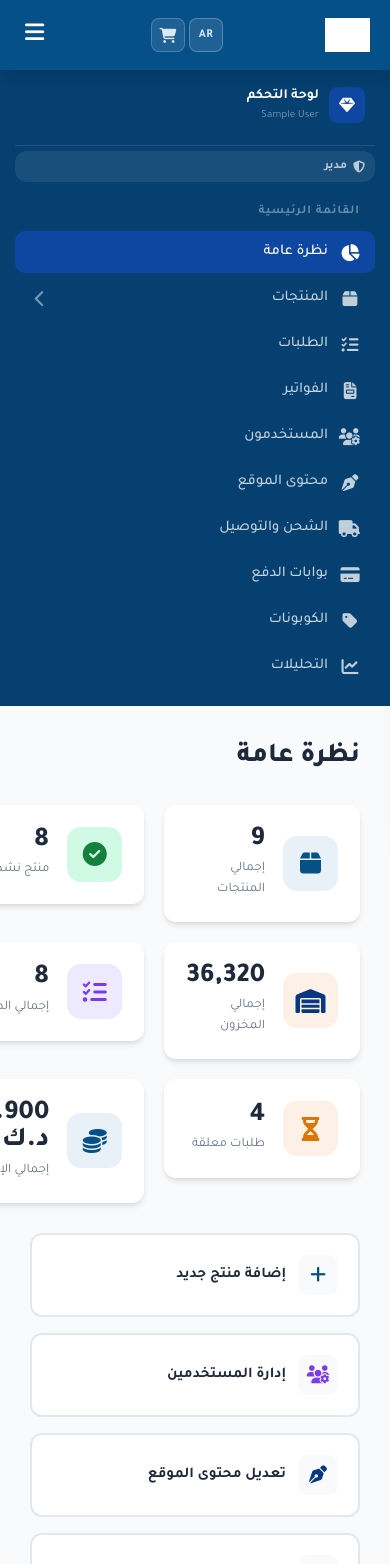
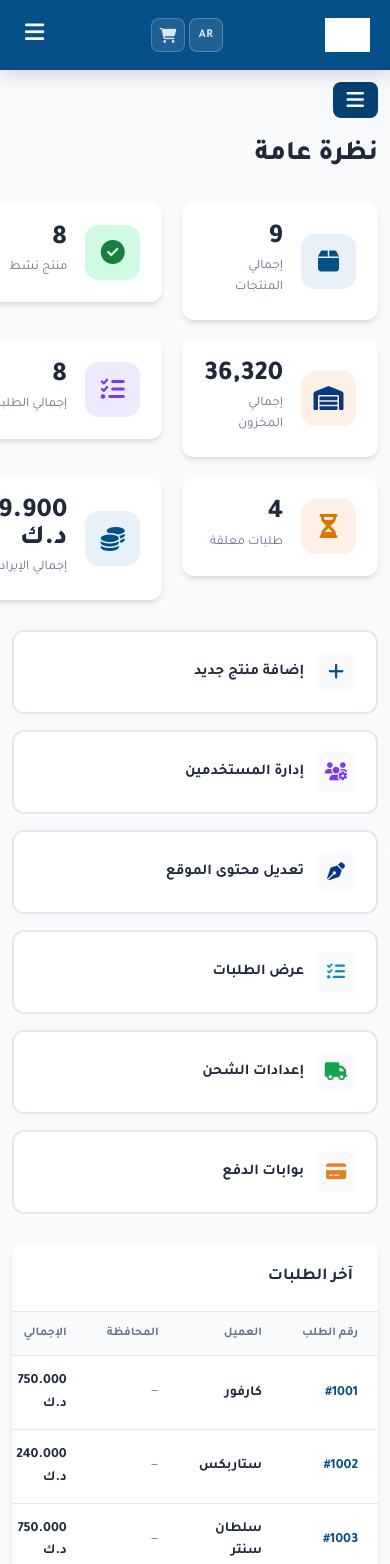
Before and after one commit to EngMohamed95/al-jawhara, a React (Create React App) app: page /dashboard in a window 390 px wide. Shown: the top 1564 px of the page. Built offline with nearby package versions, Linux system fonts and the light colour scheme; data requests are answered from the project's data file; sample sign-in values are in the browser's storage; grey boxes are pictures that could not be loaded; the HTML template or start-up script is replaced by a standard one.

Commit message:
deploy: 08/04/2026 11:4

```diff
--- a/public/api/data.json
+++ b/public/api/data.json
@@ -261,7 +261,7 @@
       "ceoTitle": "المدير العام — شركة الجوهرة للمناديل الورقية",
       "ceoQuote": "في شركة الجوهرة، نؤمن بأن الجودة ليست مجرد معيار بل هي ثقافة راسخة في كل خطوة من خطوات الإنتاج. هدفنا دائماً تقديم أفضل منتج يلامس احتياجات عملائنا ويتجاوز توقعاتهم.",
       "aboutStory": "بدأت شركة الجوهرة للمناديل الورقية مسيرتها في الثامن عشر من فبراير 1998 بهدف واحد واضح: توفير منتجات ورقية عالية الجودة تلبي احتياجات السوق الكويتي والخليجي بأسعار تنافسية. انطلقنا من مصنعنا في المنطقة الصناعية بالشعيبة المجهز بأحدث خطوط الإنتاج، وبطاقة إنتاجية تصل إلى 20,000 طن سنوياً على مساحة 4,500 متر مربع.",
-      "aboutHeaderImg":    "https://images.unsplash.com/photo-1581091226825-a6a2a5aee158?w=1600&auto=format&fit=crop&q=80",
+      "aboutHeaderImg":    "https://images.unsplash.com/photo-1565193566173-7a0ee3dbe261?w=1600&auto=format&fit=crop&q=80",
       "productsHeaderImg": "https://images.unsplash.com/photo-1607082348824-0a96f2a4b9da?w=1600&auto=format&fit=crop&q=80",
       "clientsHeaderImg":  "https://images.unsplash.com/photo-1521791136064-7986c2920216?w=1600&auto=format&fit=crop&q=80",
       "contactHeaderImg":  "https://images.unsplash.com/photo-1497366216548-37526070297c?w=1600&auto=format&fit=crop&q=80",
--- a/src/index.css
+++ b/src/index.css
@@ -458,8 +458,30 @@ h1,h2,h3,h4,h5,h6 { font-weight: 700; line-height: 1.3; }
 .form-textarea { min-height: 130px; resize: vertical; }
 
 /* ── Dashboard ── */
-.dashboard-layout { display: flex; min-height: calc(100vh - 70px); }
+.dashboard-layout { display: flex; min-height: calc(100vh - 70px); position: relative; }
 .dashboard-sidebar { width: 250px; background: var(--primary-dark); padding: 25px 15px; flex-shrink: 0; }
+
+/* Mobile hamburger button (hidden on desktop) */
+.dash-mobile-menu-btn {
+  display: none;
+  background: var(--primary-dark);
+  border: none;
+  color: white;
+  font-size: 20px;
+  padding: 8px 14px;
+  border-radius: 8px;
+  cursor: pointer;
+  margin-bottom: 16px;
+}
+
+/* Mobile overlay behind sidebar */
+.dash-sidebar-overlay {
+  display: none;
+  position: fixed;
+  inset: 0;
+  background: rgba(0,0,0,0.45);
+  z-index: 199;
+}
 .sidebar-title { font-size: 0.75rem; font-weight: 700; color: rgba(255,255,255,0.4); letter-spacing: 1px; text-transform: uppercase; padding: 0 15px; margin-bottom: 10px; margin-top: 20px; }
 .sidebar-nav-item {
   display: flex; align-items: center; gap: 12px; padding: 12px 15px; border-radius: 10px;
@@ -482,6 +504,7 @@ h1,h2,h3,h4,h5,h6 { font-weight: 700; line-height: 1.3; }
 .dash-stat-label { font-size: 0.82rem; color: var(--text-light); }
 
 .data-table { background: var(--surface); border-radius: var(--radius); box-shadow: var(--shadow); overflow: hidden; }
+.data-table-wrap { overflow-x: auto; }
 .table-header {
   padding: 20px 25px; display: flex; align-items: center; justify-content: space-between;
   border-bottom: 1px solid var(--border);
@@ -594,19 +617,40 @@ tr:hover td { background: var(--bg); }
   .ceo-card { grid-template-columns: 1fr; text-align: center; }
   .ceo-avatar { margin: 0 auto; }
   .contact-layout { grid-template-columns: 1fr; }
-  .dashboard-layout { flex-direction: column; }
-  .dashboard-sidebar { width: 100%; padding: 15px; }
   .footer-grid { grid-template-columns: repeat(2, 1fr); }
   .section { padding: 50px 0; }
   .page-header h1 { font-size: 1.8rem; }
   .cart-sidebar { width: 100%; }
+
+  /* Dashboard mobile: sidebar becomes a fixed drawer */
+  .dashboard-layout { flex-direction: column; }
+  .dashboard-sidebar {
+    position: fixed;
+    top: 0; right: 0; bottom: 0;
+    width: 260px;
+    z-index: 200;
+    overflow-y: auto;
+    padding: 25px 15px;
+    transform: translateX(100%);
+    transition: transform 0.28s ease;
+  }
+  .dashboard-sidebar.dash-sidebar-open { transform: translateX(0); }
+  .dash-sidebar-overlay { display: block; }
+  .dashboard-main { padding: 16px; width: 100%; }
+  .dash-mobile-menu-btn { display: inline-flex; align-items: center; gap: 8px; }
+  .dashboard-stats { grid-template-columns: repeat(2, 1fr); }
+  .data-table { overflow-x: auto !important; }
+  .data-table table { min-width: 560px; }
 }
 @media (max-width: 480px) {
   .products-grid { grid-template-columns: 1fr; }
   .stats-grid { grid-template-columns: repeat(2, 1fr); }
   .hero-title { font-size: 1.8rem; }
   .hero-actions { flex-direction: column; }
-  .dashboard-stats { grid-template-columns: repeat(2, 1fr); }
+  .dashboard-stats { grid-template-columns: 1fr 1fr; }
+  .dashboard-main { padding: 12px; }
+  .data-table { overflow-x: auto !important; }
+  .data-table table { min-width: 560px; }
 }
 
 /* ── Variant / Package Picker ── */
--- a/src/pages/Dashboard.css
+++ b/src/pages/Dashboard.css
@@ -194,7 +194,10 @@
 @media (max-width: 768px) {
   .dash-header-row { flex-direction: column; align-items: flex-start; gap: 15px; }
   .reports-grid { grid-template-columns: 1fr 1fr; }
+  .quick-actions { grid-template-columns: 1fr 1fr; }
+  .bar-chart-card { padding: 20px; }
 }
 @media (max-width: 480px) {
   .reports-grid { grid-template-columns: 1fr; }
+  .quick-actions { grid-template-columns: 1fr; }
 }
--- a/src/pages/Dashboard/index.css
+++ b/src/pages/Dashboard/index.css
@@ -699,12 +699,18 @@
   .analytics-kpi-row { grid-template-columns: 1fr 1fr; }
   .analytics-row2    { grid-template-columns: 1fr; }
   .analytics-row3    { grid-template-columns: 1fr; }
-  .hbar-row          { grid-template-columns: 100px 1fr 60px; }
+  .hbar-row          { grid-template-columns: 80px 1fr 55px; }
+  .client-summary-stats { gap: 12px; }
+  .client-stat-num { font-size: 1.2rem; }
+  .shipping-tabs { flex-wrap: wrap; }
 }
 @media (max-width: 480px) {
   .reports-grid    { grid-template-columns: 1fr; }
   .perms-grid      { grid-template-columns: 1fr 1fr; }
   .analytics-kpi-row { grid-template-columns: 1fr 1fr; }
+  .client-summary-banner { flex-direction: column; align-items: flex-start; }
+  .client-summary-stats { flex-wrap: wrap; gap: 10px; }
+  .modal { margin: 10px; width: calc(100% - 20px); }
 }
 
 /* ── Variants / Packages ── */
```
Also changed, not shown: src/pages/Dashboard/index.js.
